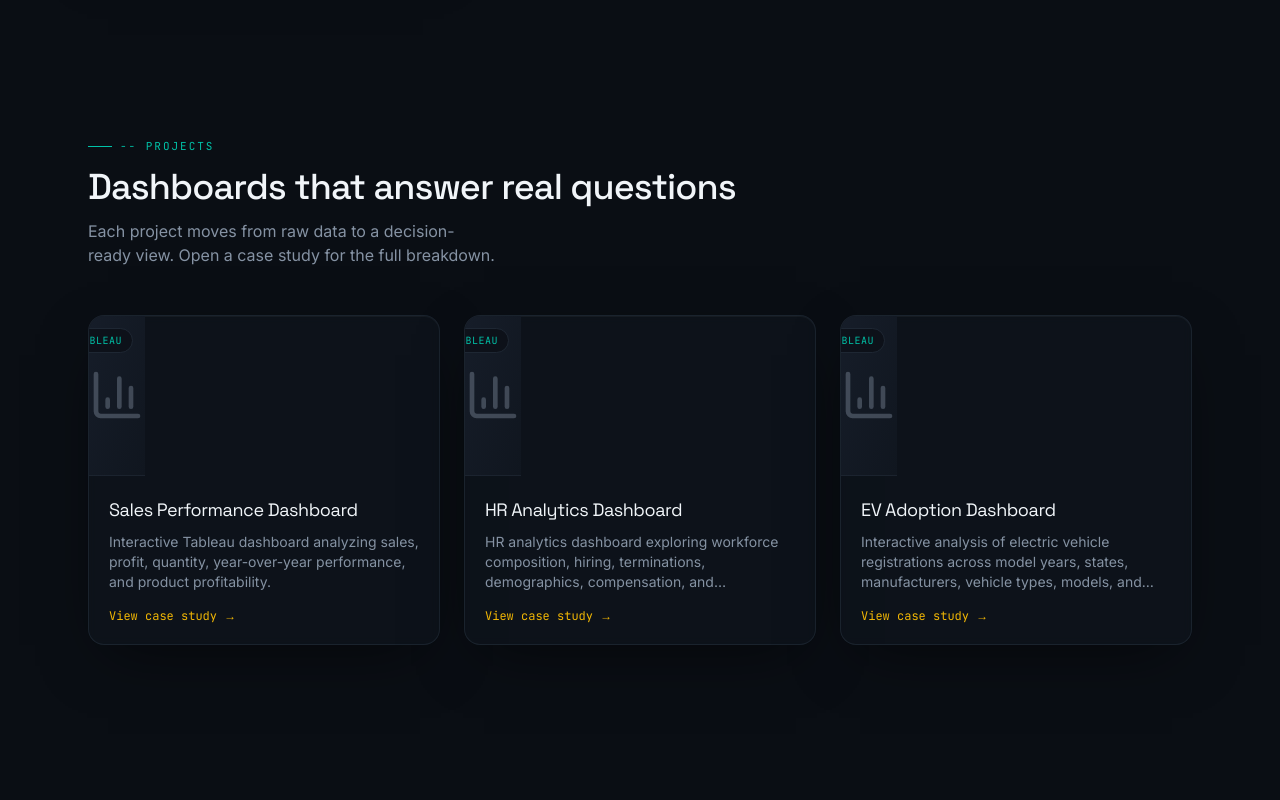
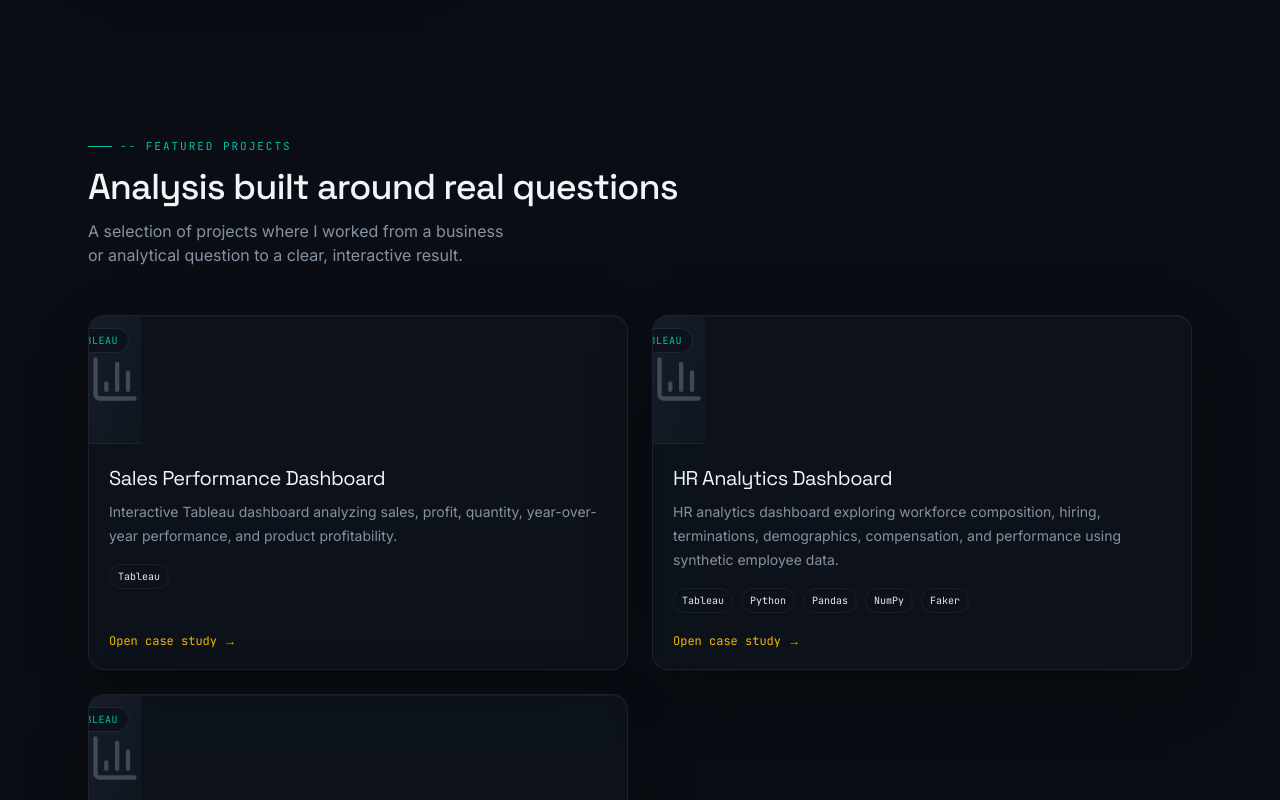
Before and after one commit to bhaskar-nb/portfolio, a Next.js app: page / in a window 1280 px wide. Shown: the part 3080-3880 px from the top of the page. Built offline with nearby package versions, Linux system fonts and the light colour scheme.

Commit message:
Rebuild featured projects section around analytical case studies

```diff
--- a/components/Projects.tsx
+++ b/components/Projects.tsx
@@ -2,7 +2,7 @@
 
 import { useState } from "react";
 import { motion, AnimatePresence } from "framer-motion";
-import { ExternalLink, Github, X, BarChart3, Lightbulb, Puzzle, ListChecks } from "lucide-react";
+import { ExternalLink, Github, X, BarChart3, Lightbulb, Puzzle, ListChecks, Target } from "lucide-react";
 import { projects } from "@/lib/data";
 import SectionHeading from "@/components/SectionHeading";
 
@@ -13,12 +13,12 @@ export default function Projects() {
     <section id="projects" className="relative py-24">
       <div className="mx-auto max-w-6xl px-4 sm:px-6">
         <SectionHeading
-          eyebrow="-- projects"
-          title="Dashboards that answer real questions"
-          description="Each project moves from raw data to a decision-ready view. Open a case study for the full breakdown."
+          eyebrow="-- featured projects"
+          title="Analysis built around real questions"
+          description="A selection of projects where I worked from a business or analytical question to a clear, interactive result."
         />
 
-        <div className="grid grid-cols-1 gap-6 md:grid-cols-2 lg:grid-cols-3">
+        <div className="grid grid-cols-1 gap-6 md:grid-cols-2">
           {projects.map((p, i) => (
             <motion.button
               key={p.id}
@@ -28,11 +28,11 @@ export default function Projects() {
               viewport={{ once: true, margin: "-60px" }}
               transition={{ duration: 0.5, delay: i * 0.08 }}
               whileHover={{ y: -6 }}
-              className="panel group relative flex flex-col overflow-hidden p-0 text-left transition-colors hover:border-teal/50"
+              className="panel group relative flex min-h-[310px] flex-col overflow-hidden p-0 text-left transition-colors hover:border-teal/50"
             >
-              <div className="relative flex h-40 items-center justify-center overflow-hidden border-b border-base-500/70 bg-gradient-to-br from-base-600 to-base-700">
+              <div className="relative flex h-32 items-center justify-center overflow-hidden border-b border-base-500/70 bg-gradient-to-br from-base-600 to-base-700">
                 <BarChart3
-                  size={56}
+                  size={52}
                   className="text-ink-400/40 transition-transform duration-500 group-hover:scale-110 group-hover:text-teal/60"
                 />
                 <div className="absolute inset-0 bg-radial-fade opacity-0 transition-opacity duration-500 group-hover:opacity-100" />
@@ -40,11 +40,21 @@ export default function Projects() {
                   {p.stack[0]}
                 </span>
               </div>
+
               <div className="flex flex-1 flex-col p-5">
-                <h3 className="font-display text-lg text-ink-100">{p.title}</h3>
-                <p className="mt-2 line-clamp-3 text-sm text-ink-400">{p.summary}</p>
-                <span className="mt-4 inline-flex items-center gap-1.5 font-mono text-xs text-gold">
-                  View case study →
+                <h3 className="font-display text-xl text-ink-100">{p.title}</h3>
+                <p className="mt-2 text-sm leading-6 text-ink-400">{p.summary}</p>
+
+                <div className="mt-4 flex flex-wrap gap-2">
+                  {p.stack.map((s) => (
+                    <span key={s} className="rounded-full border border-base-500/70 px-2 py-1 font-mono text-[10px] text-ink-300">
+                      {s}
+                    </span>
+                  ))}
+                </div>
+
+                <span className="mt-auto pt-5 inline-flex items-center gap-1.5 font-mono text-xs text-gold">
+                  Open case study →
                 </span>
               </div>
             </motion.button>
@@ -71,11 +81,7 @@ export default function Projects() {
             >
               <div className="panel-header sticky top-0 z-10 bg-base-700/95 backdrop-blur">
                 <span className="mono-tag">case_study.md</span>
-                <button
-                  onClick={() => setActive(null)}
-                  aria-label="Close"
-                  className="text-ink-400 hover:text-ink-100"
-                >
+                <button onClick={() => setActive(null)} aria-label="Close" className="text-ink-400 hover:text-ink-100">
                   <X size={18} />
                 </button>
               </div>
@@ -85,25 +91,29 @@ export default function Projects() {
                   <h3 className="text-2xl text-ink-100">{active.title}</h3>
                   <div className="mt-2 flex flex-wrap gap-2">
                     {active.stack.map((s) => (
-                      <span
-                        key={s}
-                        className="rounded-full border border-base-500 px-2.5 py-1 font-mono text-[11px] text-teal"
-                      >
+                      <span key={s} className="rounded-full border border-base-500 px-2.5 py-1 font-mono text-[11px] text-teal">
                         {s}
                       </span>
                     ))}
                   </div>
-                  <p className="mt-4 text-ink-400">{active.summary}</p>
+                  <p className="mt-4 text-ink-300">{active.summary}</p>
                 </div>
 
                 <div>
                   <div className="mb-2 flex items-center gap-2 text-ink-100">
-                    <ListChecks size={16} className="text-teal" /> Features
+                    <Target size={16} className="text-teal" /> Analytical focus
+                  </div>
+                  <p className="text-sm leading-6 text-ink-400">{active.challenges}</p>
+                </div>
+
+                <div>
+                  <div className="mb-2 flex items-center gap-2 text-ink-100">
+                    <ListChecks size={16} className="text-teal" /> What the analysis covers
                   </div>
                   <ul className="space-y-1.5 text-sm text-ink-400">
                     {active.features.map((f) => (
                       <li key={f} className="flex gap-2">
-                        <span className="text-gold">▸</span> {f}
+                        <span className="text-gold">▸</span>{f}
                       </li>
                     ))}
                   </ul>
@@ -111,24 +121,17 @@ export default function Projects() {
 
                 <div>
                   <div className="mb-2 flex items-center gap-2 text-ink-100">
-                    <Puzzle size={16} className="text-wire" /> Challenges
+                    <Lightbulb size={16} className="text-gold" /> What I learned
                   </div>
-                  <p className="text-sm text-ink-400">{active.challenges}</p>
+                  <p className="text-sm leading-6 text-ink-400">{active.learnings}</p>
                 </div>
 
-                <div>
-                  <div className="mb-2 flex items-center gap-2 text-ink-100">
-                    <Lightbulb size={16} className="text-gold" /> Learnings
-                  </div>
-                  <p className="text-sm text-ink-400">{active.learnings}</p>
-                </div>
-
-                <div className="flex gap-3 border-t border-base-500/70 pt-5">
+                <div className="flex flex-wrap gap-3 border-t border-base-500/70 pt-5">
                   <a href={active.github} target="_blank" rel="noreferrer" className="btn-secondary">
-                    <Github size={15} /> Code
+                    <Github size={15} /> GitHub
                   </a>
                   <a href={active.demo} target="_blank" rel="noreferrer" className="btn-primary">
-                    <ExternalLink size={15} /> Live demo
+                    <ExternalLink size={15} /> Live dashboard
                   </a>
                 </div>
               </div>
```
